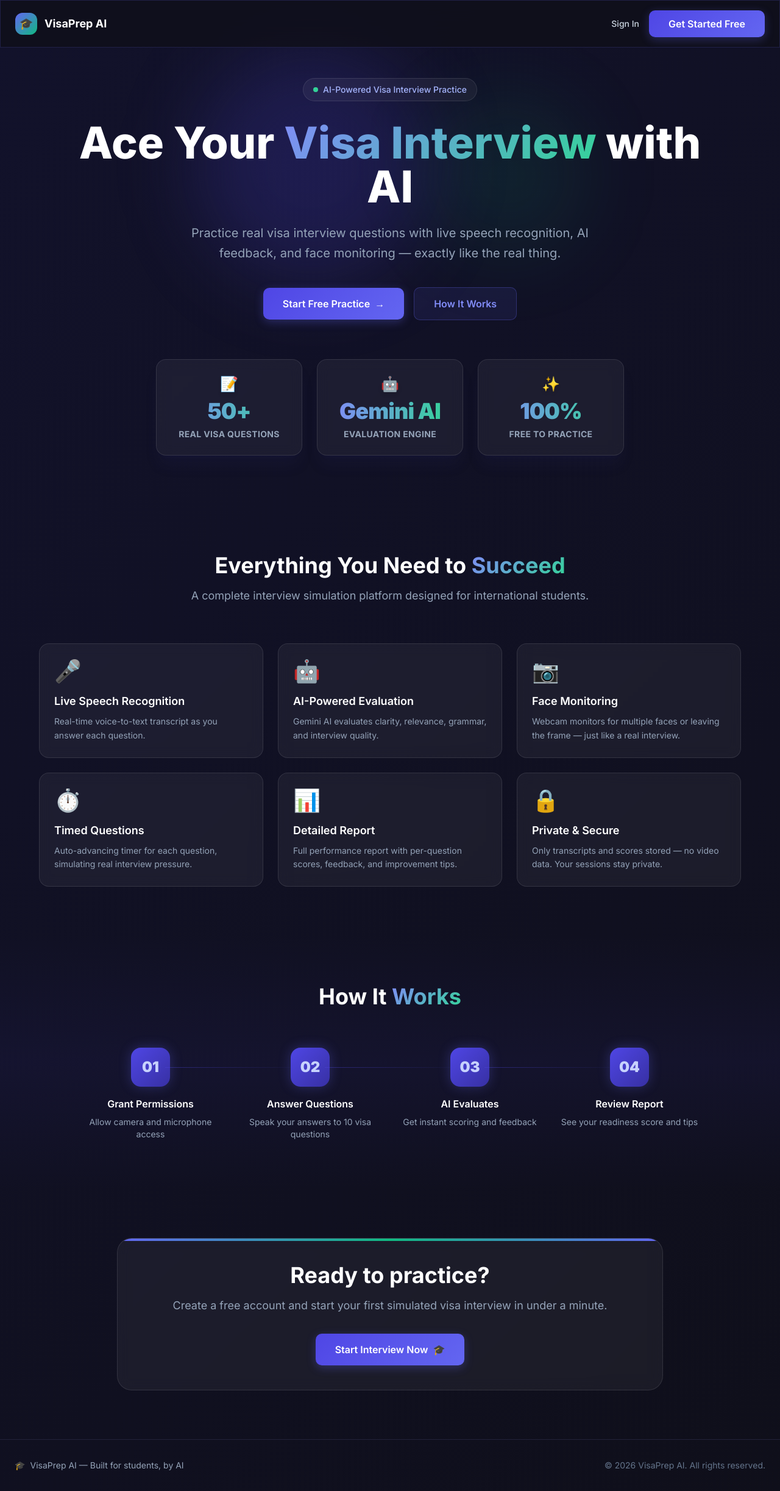
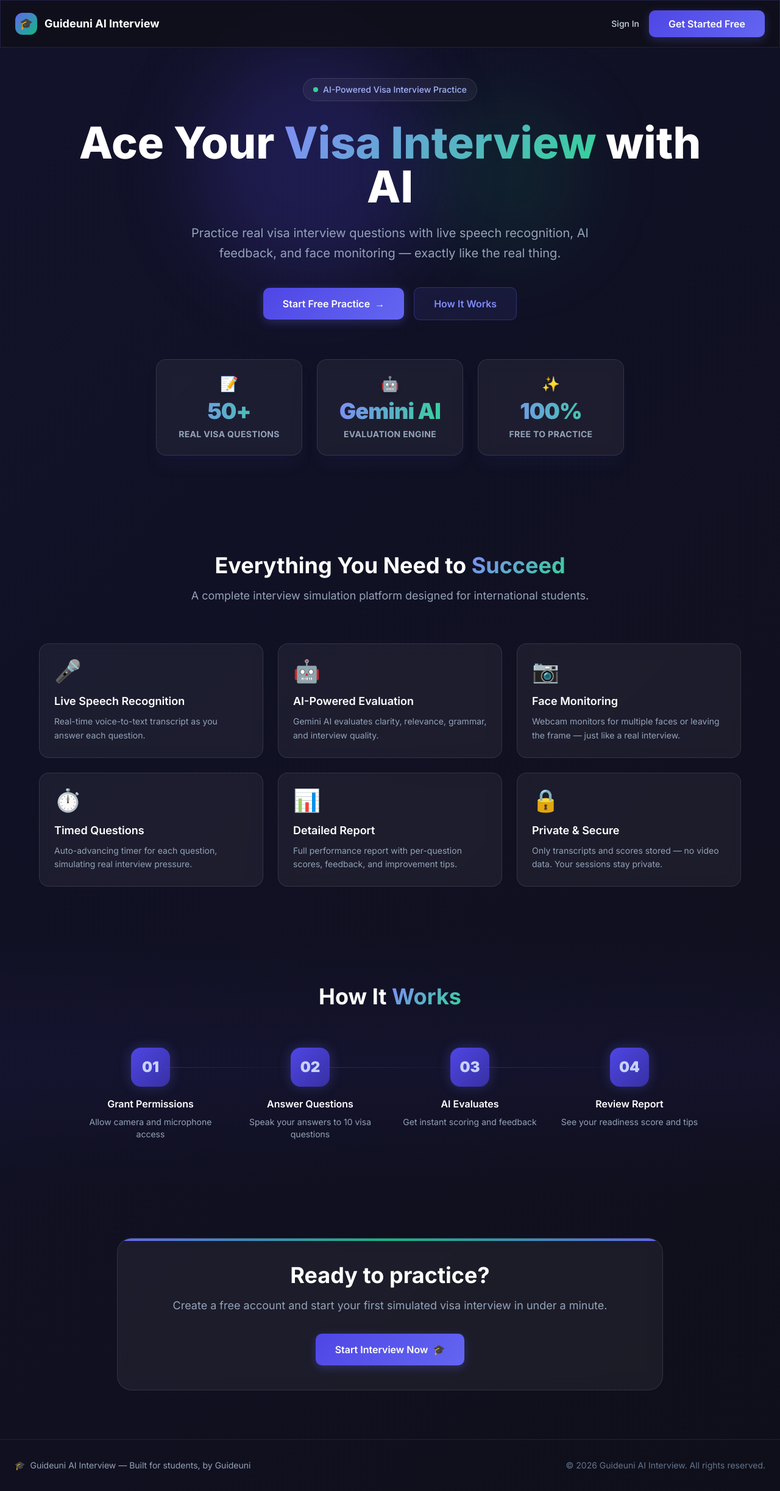
Before and after one commit to durgaprasadvcube/AI-Visa-Interview-Project, a Next.js app: page / in a window 1280 px wide. Shown: the whole page at 61% size. Built offline with nearby package versions, Linux system fonts and the light colour scheme.

Commit message:
Update page.tsx

```diff
--- a/src/app/page.tsx
+++ b/src/app/page.tsx
@@ -56,7 +56,7 @@ export default function LandingPage() {
                         <div className="w-9 h-9 rounded-xl bg-gradient-to-br from-primary-500 to-accent-500 flex items-center justify-center text-lg">
                             🎓
                         </div>
-                        <span className="font-bold text-lg text-white">VisaPrep AI</span>
+                        <span className="font-bold text-lg text-white">Guideuni AI Interview</span>
                     </div>
                     <div className="flex items-center gap-4">
                         <Link href="/auth" className="text-slate-300 hover:text-white transition-colors text-sm font-medium">
@@ -233,10 +233,10 @@ export default function LandingPage() {
                 <div className="max-w-7xl mx-auto flex flex-col md:flex-row items-center justify-between gap-4">
                     <div className="flex items-center gap-2 text-slate-400 text-sm">
                         <span>🎓</span>
-                        <span>VisaPrep AI — Built for students, by AI</span>
+                        <span>Guideuni AI Interview — Built for students, by Guideuni</span>
                     </div>
                     <div className="text-slate-500 text-sm">
-                        © 2026 VisaPrep AI. All rights reserved.
+                        © 2026 Guideuni AI Interview. All rights reserved.
                     </div>
                 </div>
             </footer>
```
